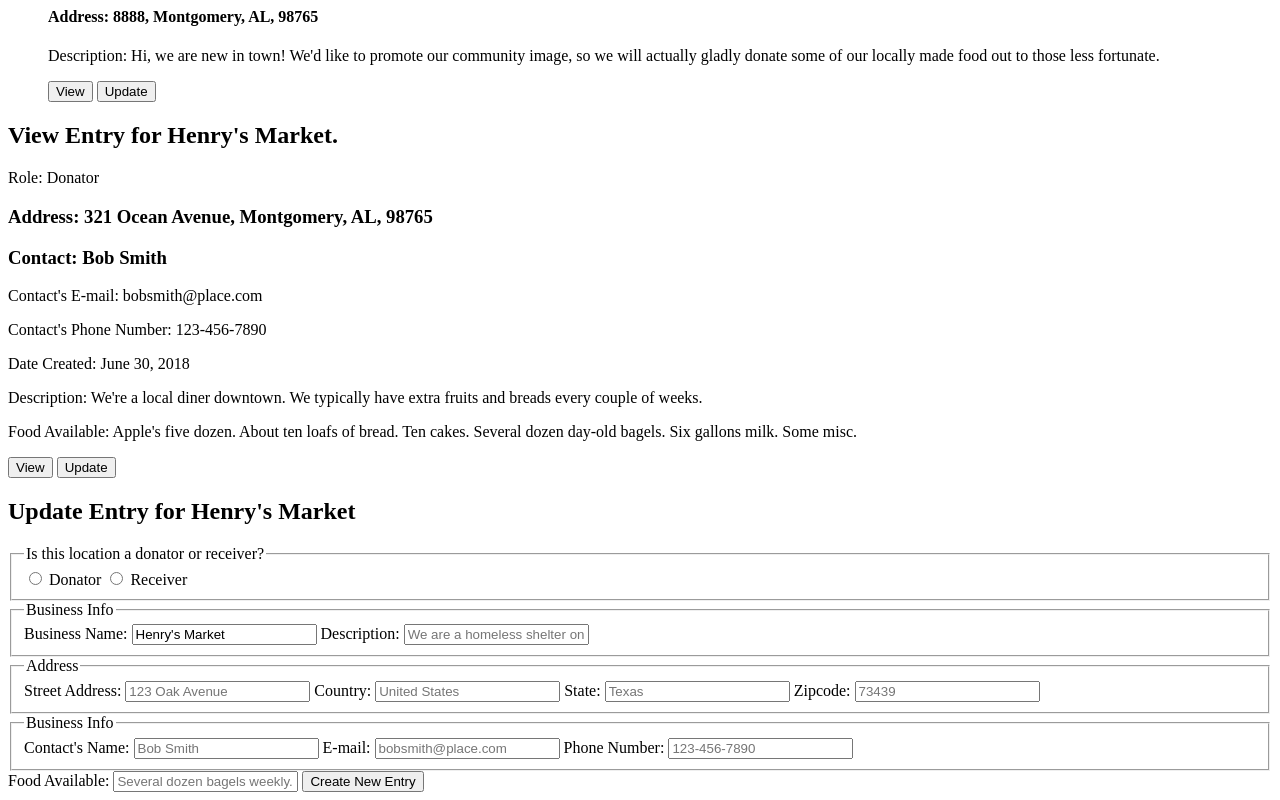
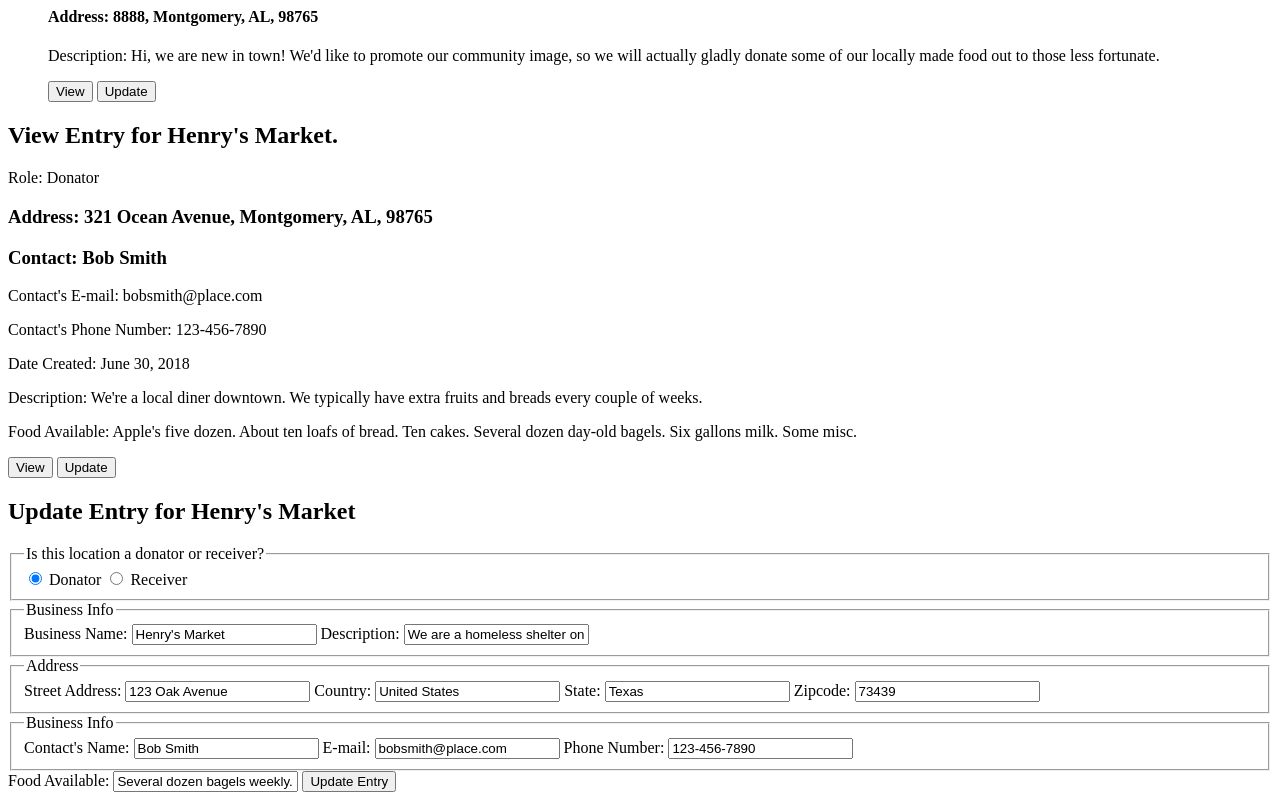
Before and after one commit to spoofBlue/Server-Capstone, a website: page public/index.html in a window 1280 px wide. Shown: the part 2123-2923 px from the top of the page. Drawn offline with nearby package versions, Linux system fonts and the light colour scheme.

Commit message:
index.html update page updated, as well as it's js userStories

```diff
--- a/public/index.html
+++ b/public/index.html
@@ -107,7 +107,7 @@
                 <label for="input_entry_foodAvailable">Food Available:</label>
                 <input type="text" placeholder="Several dozen bagels weekly.  Several gallons of milk weekly." id="input_entry_foodAvailable"
                     required>
-                <button class="create_entry_button" title="Create New Entry Button">Create New Entry</button>
+                <button class="submit_new_entry_button" title="Submit New Entry Button">Create New Entry</button>
             </form>
         </section>
         <section class="search_inquiry_section hidden">
@@ -177,7 +177,7 @@
             <form role="form">
                     <fieldset>
                         <legend>Is this location a donator or receiver?</legend>
-                        <input type="radio" name="donator_or_receiver" value="donator" class="radio_donator_or_receiver" id="radio_donator" required>
+                        <input type="radio" name="donator_or_receiver" value="donator" class="radio_donator_or_receiver" id="radio_donator" checked required>
                         <label for="radio_donator">Donator</label>
                         <input type="radio" name="donator_or_receiver" value="receiver" class="radio_donator_or_receiver" id="radio_receiver" required>
                         <label for="radio_receiver">Receiver</label>
@@ -187,32 +187,32 @@
                         <label for="input_entry_name">Business Name:</label>
                         <input type="text" value="Henry's Market" id="input_entry_name" required>
                         <label for="input_entry_description">Description:</label>
-                        <input type="text" placeholder="We are a homeless shelter on the south side" id="input_entry_description">
+                        <input type="text" value="We are a homeless shelter on the south side" id="input_entry_description">
                     </fieldset>
                     <fieldset>
                         <legend>Address</legend>
                         <label for="input_entry_streetAddress">Street Address:</label>
-                        <input type="text" placeholder="123 Oak Avenue" id="input_entry_streetAddress" required>
+                        <input type="text" value="123 Oak Avenue" id="input_entry_streetAddress" required>
                         <label for="input_entry_country">Country:</label>
-                        <input type="text" placeholder="United States" id="input_entry_country" required>
+                        <input type="text" value="United States" id="input_entry_country" required>
                         <label for="input_entry_state">State:</label>
-                        <input type="text" placeholder="Texas" id="input_entry_state" required>
+                        <input type="text" value="Texas" id="input_entry_state" required>
                         <label for="input_entry_zipcode">Zipcode:</label>
-                        <input type="text" placeholder="73439" id="input_entry_zipcode" required>
+                        <input type="text" value="73439" id="input_entry_zipcode" required>
                     </fieldset>
                     <fieldset>
                         <legend>Business Info</legend>
                         <label for="input_entry_contact_name">Contact's Name:</label>
-                        <input type="text" placeholder="Bob Smith" id="input_entry_contact_name" required>
+                        <input type="text" value="Bob Smith" id="input_entry_contact_name" required>
                         <label for="input_entry_contact_email">E-mail:</label>
-                        <input type="text" placeholder="bobsmith@place.com" id="input_entry_contact_email" required>
+                        <input type="text" value="bobsmith@place.com" id="input_entry_contact_email" required>
                         <label for="input_entry_contact_phoneNumber">Phone Number:</label>
-                        <input type="text" placeholder="123-456-7890" id="input_entry_contact_phoneNumber" required>
+                        <input type="text" value="123-456-7890" id="input_entry_contact_phoneNumber" required>
                     </fieldset>
                     <label for="input_entry_foodAvailable">Food Available:</label>
-                    <input type="text" placeholder="Several dozen bagels weekly.  Several gallons of milk weekly." id="input_entry_foodAvailable"
+                    <input type="text" value="Several dozen bagels weekly.  Several gallons of milk weekly." id="input_entry_foodAvailable"
                         required>
-                    <button class="create_entry_button" title="Create New Entry Button">Create New Entry</button>
+                    <button class="submit_updated_entry_button" title="Submit Updated Entry Button">Update Entry</button>
                 </form>
         </section>
     </main>
--- a/public/index.js
+++ b/public/index.js
@@ -5,15 +5,16 @@ function main() {
     function intializePage() {
         // handleCreateNewAccountButtonClick();
         // handleSubmitNewAccountButtonClick();
-        // handleUpdateEntryButtonClick();
         handleLoginButton();
         handleStatusTabClick();
         handleCreateEntryTabClick();
         handleSearchEntryTabClick();
         handleLogoutTabClick();
         handleViewEntryButtonClick();
+        handleUpdateEntryButtonClick();
         hanldeSearchButtonClick();
         handleSubmitNewEntryButtonClick();
+        handleSubmitUpdatedEntryButtonClick();
     }
 
     // Instead of the instructions "Load X page HTML", I could instead remove current section HTML and
@@ -36,14 +37,6 @@ function main() {
     *   // Load Status page HTML (with userId). No entries will be on the account.
     *   }
     *
-    *   function handleUpdateEntryButtonClick() {
-    *   // console.log("handleUpdateEntryButtonClick runs");
-    *   // When user clicks on the Update Entry button on the Status, Search, or View Entry pages:
-    *   //
-    *   //
-    *   //
-    *   //
-    *   }
     */
 
     function handleLoginButton() {
@@ -107,8 +100,18 @@ function main() {
         //
     }
 
+    function handleUpdateEntryButtonClick() {
+        console.log("handleUpdateEntryButtonClick runs");
+        //When user clicks on the Update Entry button on the Status, Search, or View Entry pages:
+        //(Server -> Make sure still authenticated).
+        // If not authenticated, load the Login Page.  Notify user the session timed out. Stop.
+        // Load the Update Entry page HTML (with entryId).
+        // (Server -> GET entries serialized information: almost everything)
+        // Set the values in the respective fields to the entries previous information.  {altenatively, could get this info prior to loading the page}
+    }
+
     function hanldeSearchButtonClick() {
-        console.log("handleSearchButtonClick run");
+        console.log("handleSearchButtonClick runs");
         // When user clicks the Search button on the Search Page:
         // Verify fields are properly filled (ex zipcode is a number, mile radius is a number)
         // If fields not valid. Notify the user. Stop.
@@ -120,7 +123,7 @@ function main() {
     }
 
     function handleSubmitNewEntryButtonClick() {
-        console.log("handleSubmitNewEntryButtonClick run");
+        console.log("handleSubmitNewEntryButtonClick runs");
         // When user clicks the Submit New Entry button on the Create New Entry page:
         // (Server -> Make sure still authenticated).
         // If not authenticated, load the Login Page.  Notify user the session timed out. Stop.
@@ -130,9 +133,20 @@ function main() {
         // Load the View Entry page (with entryId and userID).
         // (Server -> GET entries serialized information: almost everything).
         // Display almost everything for the entry.
-        // OPTIONAL If userId matches the entries associated userID, also make the Update Entry button available.
     }
 
+    function handleSubmitUpdatedEntryButtonClick() {
+        console.log("handleSubmitUpdatedEntryButtonClick runs");
+        // When user clicks the Submit Updated Entry button on the Update Entry page:
+        // (Server -> Make sure still authenticated).
+        // If not authenticated, load the Login Page.  Notify user the session timed out. Stop.
+        // Verify fields are filled properly (ex zipcode is number, email has @, OPTIONAL phone number verified).
+        // If fields not valid, notify the user. Stop.
+        // (Server => PUT the updated information into this entry in Entries).
+        // Load the View Entry page (with entryId and userID).
+        // (Server -> GET entries serialized information: almost everything).
+        // Display almost everything for the entry.
+    }
 
 
     $(intializePage());
```
